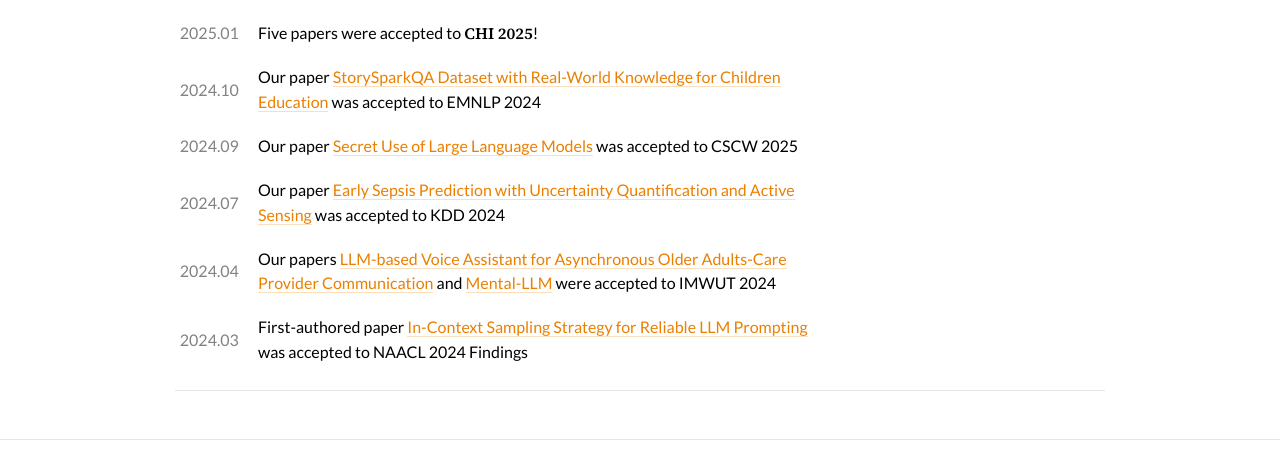
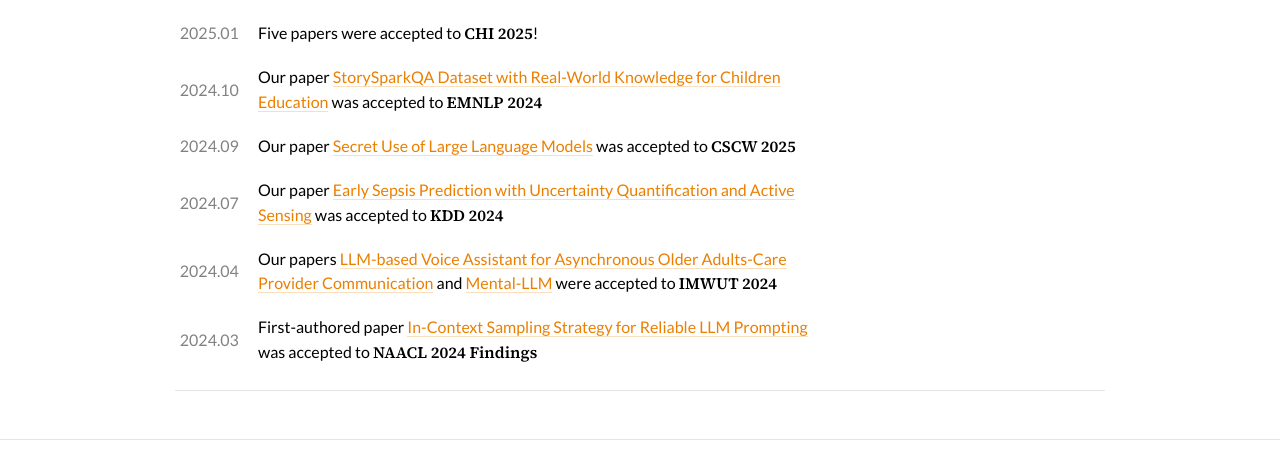
Before and after one commit to WorkInTheDark/WorkInTheDark.github.io, a Jekyll site: the page built from _pages/about.md, in a window 1280 px wide and 900 px high, scrolled down 1498 px. Shown: the part 358-809 px from the top of the window. Built offline with Jekyll 4.4.1, drawn with Linux system fonts in a browser that asks for light colours; comment, search, counter and statistics services are not loaded; a style sheet for code colours, icons or effects is not loaded.

Commit message:
Update news.yml

```diff
--- a/_data/news.yml
+++ b/_data/news.yml
@@ -23,23 +23,23 @@
 
 - date: 2024-10-03
   content: >
-    Our paper [StorySparkQA Dataset with Real-World Knowledge for Children Education](https://arxiv.org/abs/2311.09756) was accepted to **<span class="conference">EMNLP 2024</span>**
+    Our paper [StorySparkQA Dataset with Real-World Knowledge for Children Education](https://arxiv.org/abs/2311.09756) was accepted to **EMNLP 2024**
 
 - date: 2024-09-01
   content: >
-    Our paper [Secret Use of Large Language Models](https://arxiv.org/abs/2409.19450) was accepted to **<span class="conference">CSCW 2025</span>**
+    Our paper [Secret Use of Large Language Models](https://arxiv.org/abs/2409.19450) was accepted to **CSCW 2025**
 
 - date: 2024-07-01
   content: >
-    Our paper [Early Sepsis Prediction with Uncertainty Quantification and Active Sensing](https://dl.acm.org/doi/abs/10.1145/3637528.3671586) was accepted to **<span class="conference">KDD 2024</span>**
+    Our paper [Early Sepsis Prediction with Uncertainty Quantification and Active Sensing](https://dl.acm.org/doi/abs/10.1145/3637528.3671586) was accepted to **KDD 2024**
 
 - date: 2024-04-01
   content: >
-    Our papers [LLM-based Voice Assistant for Asynchronous Older Adults-Care Provider Communication](https://dl.acm.org/doi/abs/10.1145/3659625) and [Mental-LLM](https://dl.acm.org/doi/abs/10.1145/3643540) were accepted to **<span class="conference">IMWUT 2024</span>**
+    Our papers [LLM-based Voice Assistant for Asynchronous Older Adults-Care Provider Communication](https://dl.acm.org/doi/abs/10.1145/3659625) and [Mental-LLM](https://dl.acm.org/doi/abs/10.1145/3643540) were accepted to **IMWUT 2024**
 
 - date: 2024-03-13
   content: >
-    First-authored paper [In-Context Sampling Strategy for Reliable LLM Prompting](https://arxiv.org/abs/2311.09782) was accepted to **<span class="conference">NAACL 2024 Findings</span>**
+    First-authored paper [In-Context Sampling Strategy for Reliable LLM Prompting](https://arxiv.org/abs/2311.09782) was accepted to **NAACL 2024 Findings**
 
 - date: 2024-03-04
   content: >
@@ -47,11 +47,11 @@
 
 - date: 2024-02-01
   content: >
-    I am joining Prof. [Dakuo Wang](https://www.dakuowang.com/)'s Human-Centered AI Lab at Northeastern University as a **<span class="conference">postdoc associate</span>**!
+    I am joining Prof. [Dakuo Wang](https://www.dakuowang.com/)'s Human-Centered AI Lab at Northeastern University as a **postdoc associate**!
 
 - date: 2024-01-22
   content: >
-    Two of our papers, [Human-AI Collaboration in Sepsis Diagnosis](https://arxiv.org/abs/2309.12368) and [User's Sensitive Disclosure with LLM](https://arxiv.org/abs/2309.11653) were accepted to **<span class="conference">CHI 2024</span>**
+    Two of our papers, [Human-AI Collaboration in Sepsis Diagnosis](https://arxiv.org/abs/2309.12368) and [User's Sensitive Disclosure with LLM](https://arxiv.org/abs/2309.11653) were accepted to **CHI 2024**
 
 - date: 2024-01-04
   content: >
```
